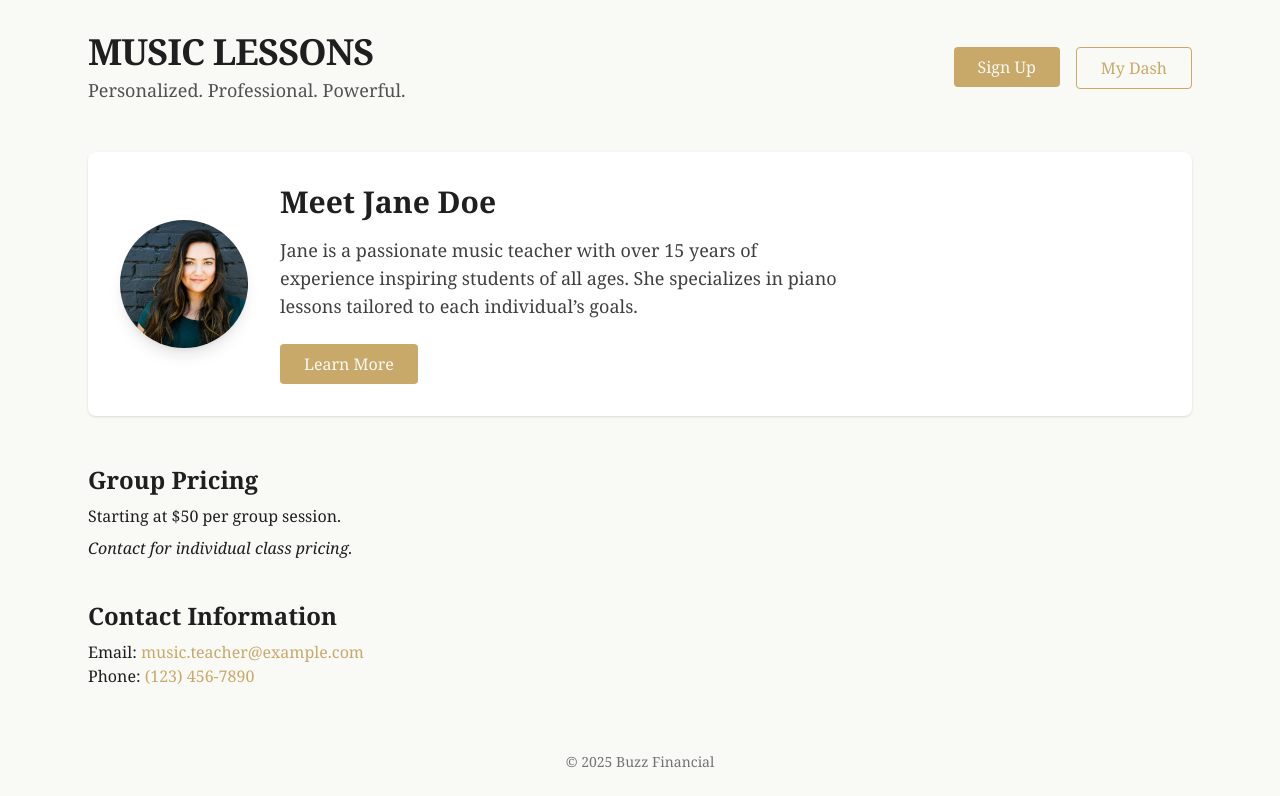
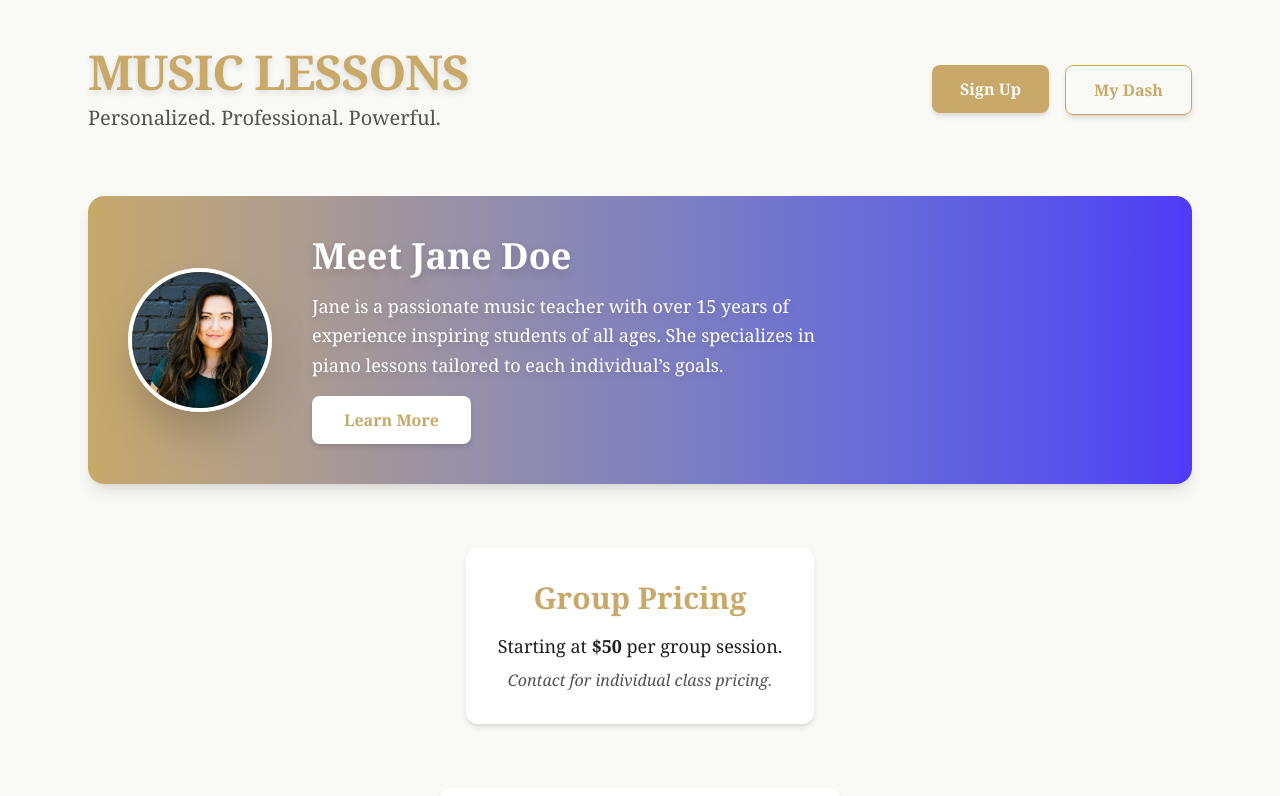
Before and after one commit to ssh-expitrans/music-plat, a Next.js app: page / in a window 1280 px wide. Shown: the top 796 px of the page. Built offline with nearby package versions, Linux system fonts and the light colour scheme.

Commit message:
home page

```diff
--- a/src/app/page.tsx
+++ b/src/app/page.tsx
@@ -7,38 +7,39 @@ export default function Home() {
   const router = useRouter();
 
   return (
-    <div className="max-w-6xl mx-auto px-6 py-8 font-serif bg-[var(--background)] text-[var(--foreground)] min-h-screen">
+    <div className="max-w-6xl mx-auto px-6 py-12 font-serif bg-[var(--background)] text-[var(--foreground)] min-h-screen flex flex-col">
 
       {/* HEADER */}
-      <header className="flex justify-between items-center mb-12">
+      <header className="flex justify-between items-center mb-16">
         {/* Left side: title and subtitle */}
         <div>
-          <h1 className="text-4xl font-bold tracking-tight">MUSIC LESSONS</h1>
-          <p className="mt-1 text-lg text-neutral-600 dark:text-neutral-400">
+          <h1 className="text-5xl font-extrabold tracking-tight text-[var(--accent)] drop-shadow-md">
+            MUSIC LESSONS
+          </h1>
+          <p className="mt-2 text-xl text-neutral-600 dark:text-neutral-400 max-w-md">
             Personalized. Professional. Powerful.
           </p>
         </div>
 
-        {/* Right side: buttons in one row */}
+        {/* Right side: buttons */}
         <div className="flex gap-4">
           <Link href="/signup">
-            <button className="btn-accent px-6 py-2 rounded">
+            <button className="btn-accent px-7 py-3 rounded-lg shadow-md hover:shadow-lg transition-shadow duration-300 font-semibold">
               Sign Up
             </button>
           </Link>
           <button
             onClick={() => router.push('/demodashboard/studentdash')}
-            className="btn-outline px-6 py-2 rounded"
+            className="btn-outline px-7 py-3 rounded-lg shadow-md hover:shadow-lg transition-shadow duration-300 font-semibold"
           >
             My Dash
           </button>
         </div>
       </header>
 
-      {/* TEACHER INTRO */}
-      <section className="bg-white dark:bg-gray-800 rounded-lg shadow p-8 flex flex-col sm:flex-row items-center gap-8 mb-12">
-        {/* Image on left */}
-        <div className="flex-shrink-0 w-32 h-32 rounded-full overflow-hidden shadow-lg">
+      {/* HERO / TEACHER INTRO */}
+      <section className="bg-gradient-to-r from-[var(--accent)] to-indigo-600 rounded-2xl shadow-lg p-10 flex flex-col sm:flex-row items-center gap-10 mb-16 text-white">
+        <div className="flex-shrink-0 w-36 h-36 rounded-full overflow-hidden shadow-2xl border-4 border-white">
           <img
             src="/stockwoman.jpg"
             alt="Photo of the music teacher"
@@ -47,41 +48,41 @@ export default function Home() {
           />
         </div>
 
-        {/* Text on right */}
-        <div className="flex flex-col gap-4 max-w-xl">
-          <h2 className="text-3xl font-semibold">Meet Jane Doe</h2>
-          <p className="text-neutral-700 dark:text-neutral-300 text-lg">
+        <div className="max-w-lg space-y-4">
+          <h2 className="text-4xl font-bold drop-shadow-lg">Meet Jane Doe</h2>
+          <p className="text-lg leading-relaxed drop-shadow-md">
             Jane is a passionate music teacher with over 15 years of experience inspiring students of all ages. She specializes in piano lessons tailored to each individual’s goals.
           </p>
           <Link href="/about">
-            <button className="btn-accent w-max mt-2 px-6 py-2 rounded">
+            <button className="bg-white text-[var(--accent)] font-semibold px-8 py-3 rounded-lg shadow-md hover:bg-gray-100 transition-colors duration-300">
               Learn More
             </button>
           </Link>
         </div>
       </section>
 
-
-      {/* Pricing Section */}
-      <section className="mb-10">
-        <h2 className="text-2xl font-semibold mb-2">Group Pricing</h2>
-        <p>Starting at $50 per group session.</p>
-        <p className="italic mt-2">Contact for individual class pricing.</p>
+      {/* PRICING */}
+      <section className="mb-16 max-w-md mx-auto bg-white dark:bg-gray-800 rounded-xl shadow-md p-8 text-center">
+        <h2 className="text-3xl font-semibold mb-4 text-[var(--accent)]">Group Pricing</h2>
+        <p className="text-lg mb-2">Starting at <span className="font-bold">$50</span> per group session.</p>
+        <p className="italic text-neutral-600 dark:text-neutral-400">Contact for individual class pricing.</p>
       </section>
 
-      {/* Contact Info Section */}
-      <section>
-        <h2 className="text-2xl font-semibold mb-2">Contact Information</h2>
-        <p>
-          Email: <a href="mailto:music.teacher@example.com" className="text-[var(--accent)] hover:underline">music.teacher@example.com</a>
-        </p>
-        <p>
-          Phone: <a href="tel:+1234567890" className="text-[var(--accent)] hover:underline">(123) 456-7890</a>
-        </p>
+      {/* CONTACT */}
+      <section className="max-w-md mx-auto bg-white dark:bg-gray-800 rounded-xl shadow-md p-8 mb-24">
+        <h2 className="text-3xl font-semibold mb-6 text-[var(--accent)] text-center">Contact Information</h2>
+        <div className="space-y-4 text-center">
+          <p className="text-lg">
+            📧 Email: <a href="mailto:music.teacher@example.com" className="text-indigo-600 hover:underline dark:text-indigo-400">music.teacher@example.com</a>
+          </p>
+          <p className="text-lg">
+            📞 Phone: <a href="tel:+1234567890" className="text-indigo-600 hover:underline dark:text-indigo-400">(123) 456-7890</a>
+          </p>
+        </div>
       </section>
 
-      {/* Footer */}
-      <footer className="mt-16 text-center text-neutral-500 dark:text-neutral-400 text-sm">
+      {/* FOOTER */}
+      <footer className="mt-auto py-6 text-center text-neutral-500 dark:text-neutral-400 text-sm border-t border-neutral-300 dark:border-neutral-700">
         © 2025 Buzz Financial
       </footer>
     </div>
```
